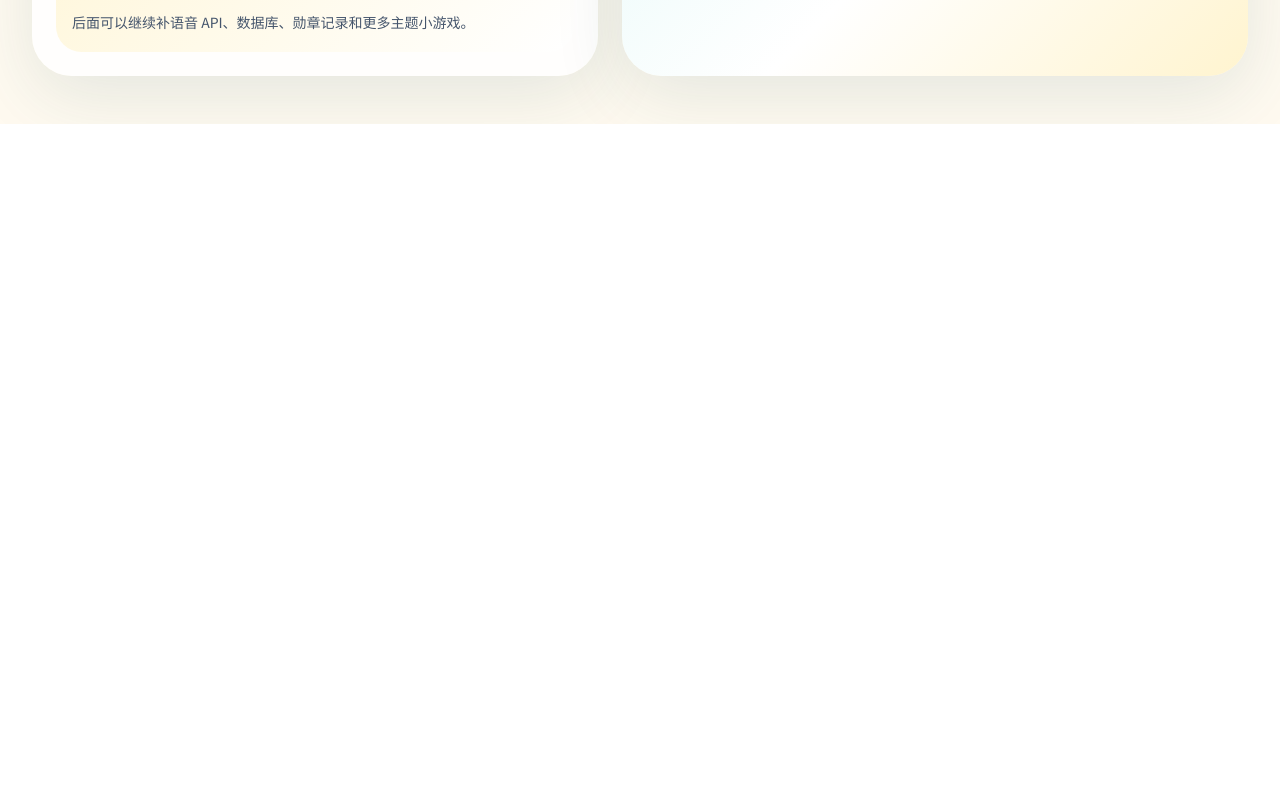
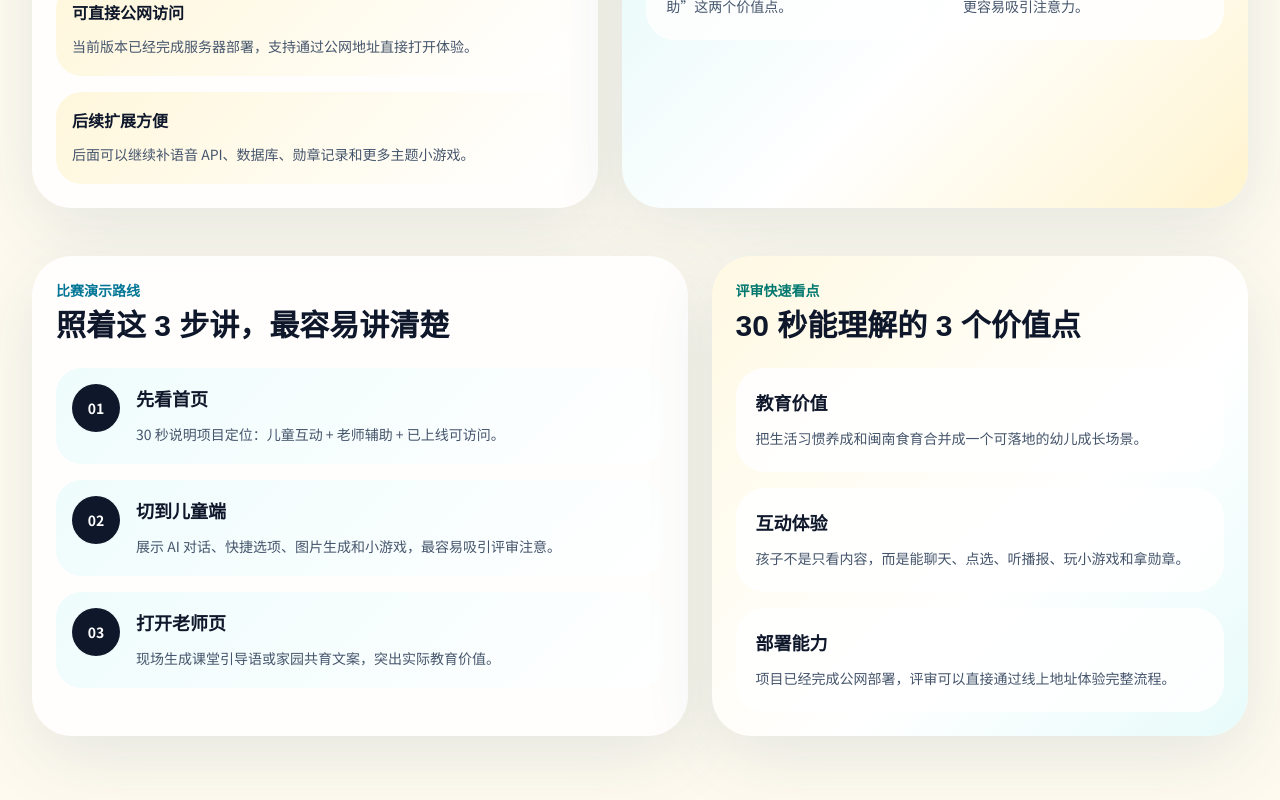
Before and after one commit to HUAhua16888/-, a Next.js app: page / in a window 1280 px wide. Shown: the part 1252-2052 px from the top of the page. Before the commit the page ends 1376 px from the top, so only its background shows below. Built offline with nearby package versions, Linux system fonts and the light colour scheme; no server answers; a web font is replaced by a local one.

Commit message:
Add competition polish and a new mini game

```diff
--- a/src/app/page.tsx
+++ b/src/app/page.tsx
@@ -1,6 +1,8 @@
 import Link from "next/link";
 
 import {
+  demoRouteSteps,
+  judgeFocusCards,
   landingHighlights,
   miniGameCards,
   showcaseHighlights,
@@ -147,6 +149,42 @@ export default function Home() {
           </div>
         </article>
       </section>
+
+      <section className="mx-auto grid w-full max-w-7xl gap-6 px-4 pb-16 md:px-8 lg:grid-cols-[1.1fr_0.9fr]">
+        <article className="rounded-[2.5rem] bg-white/85 p-6 shadow-[0_20px_70px_rgba(35,88,95,0.12)]">
+          <p className="text-sm font-semibold text-cyan-700">比赛演示路线</p>
+          <h2 className="mt-2 text-3xl font-semibold text-slate-900">照着这 3 步讲，最容易讲清楚</h2>
+          <div className="mt-6 space-y-4">
+            {demoRouteSteps.map((item) => (
+              <div
+                key={item.step}
+                className="flex gap-4 rounded-[1.6rem] bg-[linear-gradient(135deg,#effcfc_0%,#ffffff_100%)] p-4"
+              >
+                <div className="flex h-12 w-12 items-center justify-center rounded-full bg-slate-900 text-sm font-semibold text-white">
+                  {item.step}
+                </div>
+                <div>
+                  <p className="text-lg font-semibold text-slate-900">{item.title}</p>
+                  <p className="mt-2 text-sm leading-7 text-slate-600">{item.description}</p>
+                </div>
+              </div>
+            ))}
+          </div>
+        </article>
+
+        <article className="rounded-[2.5rem] bg-[linear-gradient(135deg,#fff9e3_0%,#ffffff_60%,#e7fbfa_100%)] p-6 shadow-[0_20px_70px_rgba(35,88,95,0.12)]">
+          <p className="text-sm font-semibold text-teal-700">评审快速看点</p>
+          <h2 className="mt-2 text-3xl font-semibold text-slate-900">30 秒能理解的 3 个价值点</h2>
+          <div className="mt-6 grid gap-4">
+            {judgeFocusCards.map((item) => (
+              <div key={item.title} className="rounded-[1.8rem] bg-white/85 p-5">
+                <p className="text-lg font-semibold text-slate-900">{item.title}</p>
+                <p className="mt-2 text-sm leading-7 text-slate-600">{item.description}</p>
+              </div>
+            ))}
+          </div>
+        </article>
+      </section>
     </main>
   );
 }
--- a/src/components/story-experience.tsx
+++ b/src/components/story-experience.tsx
@@ -5,6 +5,7 @@ import { startTransition, useEffect, useEffectEvent, useMemo, useRef, useState }
 
 import {
   kindPhrases,
+  mealTrayOptions,
   queueOrder,
   storyMissionMap,
   themes,
@@ -230,6 +231,96 @@ function KindWordsGame() {
   );
 }
 
+function MealTrayGame() {
+  const [pickedItems, setPickedItems] = useState<string[]>([]);
+  const pickedCount = pickedItems.length;
+  const completed = pickedCount === 3;
+  const healthyCount = pickedItems.filter((item) =>
+    mealTrayOptions.find((option) => option.label === item)?.isHealthy,
+  ).length;
+
+  function handlePick(item: string) {
+    if (pickedItems.includes(item) || completed) {
+      return;
+    }
+
+    setPickedItems((current) => [...current, item]);
+  }
+
+  function resetGame() {
+    setPickedItems([]);
+  }
+
+  return (
+    <div className="rounded-[2rem] border border-white/70 bg-white/85 p-6 shadow-[0_18px_50px_rgba(35,88,95,0.12)]">
+      <div className="flex items-center justify-between gap-3">
+        <div>
+          <p className="text-sm font-semibold text-orange-700">小游戏 4</p>
+          <h3 className="mt-1 text-xl font-semibold text-slate-900">午餐小餐盘</h3>
+        </div>
+        <button
+          onClick={resetGame}
+          className="rounded-full bg-orange-100 px-4 py-2 text-sm font-semibold text-orange-800 transition hover:bg-orange-200"
+        >
+          重新搭配
+        </button>
+      </div>
+
+      <p className="mt-3 text-sm leading-7 text-slate-600">
+        从下面选 3 样食物，帮小朋友搭一个更勇敢、更均衡的小餐盘。
+      </p>
+
+      <div className="mt-5 flex flex-wrap gap-3">
+        {mealTrayOptions.map((item) => (
+          <button
+            key={item.label}
+            onClick={() => handlePick(item.label)}
+            className={`rounded-full px-4 py-2 text-sm font-semibold transition ${
+              pickedItems.includes(item.label)
+                ? item.isHealthy
+                  ? "bg-emerald-100 text-emerald-800"
+                  : "bg-rose-100 text-rose-700"
+                : "bg-orange-50 text-slate-700 hover:-translate-y-0.5 hover:bg-orange-100"
+            }`}
+          >
+            {item.label}
+          </button>
+        ))}
+      </div>
+
+      <div className="mt-5 rounded-[1.5rem] bg-slate-50 p-4">
+        <p className="text-sm font-semibold text-slate-700">你选的餐盘</p>
+        <div className="mt-3 flex flex-wrap gap-2">
+          {pickedCount === 0 ? (
+            <span className="text-sm text-slate-400">还没有选食物，点上面的食物按钮。</span>
+          ) : (
+            pickedItems.map((item) => (
+              <span
+                key={item}
+                className="rounded-full bg-white px-3 py-2 text-sm font-semibold text-slate-700 shadow-sm"
+              >
+                {item}
+              </span>
+            ))
+          )}
+        </div>
+      </div>
+
+      {completed ? (
+        <p
+          className={`mt-4 rounded-2xl px-4 py-3 text-sm font-semibold ${
+            healthyCount >= 2 ? "bg-emerald-100 text-emerald-800" : "bg-amber-100 text-amber-800"
+          }`}
+        >
+          {healthyCount >= 2
+            ? "搭配得很棒，这是一份很适合鼓励孩子尝试的小餐盘。"
+            : "这份餐盘还可以更均衡一点，换一换会更好。"}
+        </p>
+      ) : null}
+    </div>
+  );
+}
+
 export function StoryExperience() {
   const imageFeatureEnabled = process.env.NEXT_PUBLIC_ENABLE_IMAGE_GENERATION === "true";
   const [themeId, setThemeId] = useState<ThemeId>("habit");
@@ -252,6 +343,10 @@ export function StoryExperience() {
 
   const activeTheme = themes[themeId];
   const activeMissions = storyMissionMap[themeId];
+  const unlockedChapterCount = Math.max(
+    1,
+    messages.filter((message) => message.role === "assistant").length,
+  );
   const lastAssistantMessage = useMemo(
     () =>
       [...messages]
@@ -565,6 +660,20 @@ export function StoryExperience() {
             <div className="w-full max-w-xs rounded-[2rem] bg-white/85 p-5 shadow-[0_16px_50px_rgba(43,104,98,0.12)]">
               <p className="text-sm font-semibold text-slate-500">今日成长状态</p>
               <p className="mt-3 text-lg font-semibold text-slate-900">{status}</p>
+              <div className="mt-4 grid grid-cols-3 gap-3">
+                <div className="rounded-[1.2rem] bg-slate-50 px-3 py-3 text-center">
+                  <p className="text-xs font-semibold text-slate-500">当前主题</p>
+                  <p className="mt-2 text-sm font-semibold text-slate-900">{activeTheme.label}</p>
+                </div>
+                <div className="rounded-[1.2rem] bg-slate-50 px-3 py-3 text-center">
+                  <p className="text-xs font-semibold text-slate-500">解锁章节</p>
+                  <p className="mt-2 text-sm font-semibold text-slate-900">{unlockedChapterCount}</p>
+                </div>
+                <div className="rounded-[1.2rem] bg-slate-50 px-3 py-3 text-center">
+                  <p className="text-xs font-semibold text-slate-500">勋章数量</p>
+                  <p className="mt-2 text-sm font-semibold text-slate-900">{badges.length}</p>
+                </div>
+              </div>
               <div className="mt-5 flex flex-wrap gap-2">
                 {badges.length === 0 ? (
                   <span className="rounded-full bg-amber-100 px-3 py-2 text-sm text-amber-800">
@@ -760,13 +869,21 @@ export function StoryExperience() {
               ))}
             </div>
           </div>
+
+          <div className="mt-6 rounded-[1.8rem] bg-slate-900 px-4 py-4 text-white">
+            <p className="text-sm font-semibold text-white/70">比赛演示小提示</p>
+            <p className="mt-2 text-sm leading-7 text-white/90">
+              如果你在现场展示，建议先点一个快捷选项，再演示图片生成，最后滑到小游戏区，会更容易抓住评审注意力。
+            </p>
+          </div>
         </div>
       </section>
 
-      <section className="grid gap-6 xl:grid-cols-3">
+      <section className="grid gap-6 xl:grid-cols-2">
         <ShuffleStepsGame />
         <QueueGame />
         <KindWordsGame />
+        <MealTrayGame />
       </section>
     </div>
   );
--- a/src/components/teacher-studio.tsx
+++ b/src/components/teacher-studio.tsx
@@ -3,7 +3,7 @@
 import Link from "next/link";
 import { useState } from "react";
 
-import { teacherTasks, themes, type ThemeId } from "@/lib/site-data";
+import { teacherPitchCards, teacherTasks, themes, type ThemeId } from "@/lib/site-data";
 
 type TeacherResponse = {
   title: string;
@@ -97,6 +97,15 @@ export function TeacherStudio() {
               </button>
             ))}
           </div>
+
+          <div className="mt-8 grid gap-4 md:grid-cols-3">
+            {teacherPitchCards.map((item) => (
+              <div key={item.title} className="rounded-[1.6rem] bg-white/75 p-4">
+                <p className="font-semibold text-slate-900">{item.title}</p>
+                <p className="mt-2 text-sm leading-7 text-slate-600">{item.description}</p>
+              </div>
+            ))}
+          </div>
         </div>
 
         <div className="rounded-[2.5rem] bg-white/90 p-6 shadow-[0_24px_80px_rgba(35,88,95,0.12)]">
@@ -127,6 +136,13 @@ export function TeacherStudio() {
                 <p className="mt-2 text-sm leading-7 text-slate-500">{item.starter}</p>
               </button>
             ))}
+          </div>
+
+          <div className="mt-5 rounded-[1.8rem] bg-[linear-gradient(135deg,#effcfc_0%,#ffffff_100%)] p-4">
+            <p className="text-sm font-semibold text-slate-500">演示时可以这样讲</p>
+            <p className="mt-2 text-sm leading-7 text-slate-700">
+              儿童端负责“让孩子愿意参与”，老师端负责“让老师和家长拿到可直接使用的内容”，两端一起组成完整教育闭环。
+            </p>
           </div>
         </div>
       </section>
--- a/src/lib/site-data.ts
+++ b/src/lib/site-data.ts
@@ -99,6 +99,10 @@ export const miniGameCards = [
     title: "勇敢尝一口",
     hint: "选出最温柔的鼓励话术，陪孩子勇敢尝试新食物。",
   },
+  {
+    title: "午餐小餐盘",
+    hint: "挑选适合孩子的餐盘搭配，完成一轮食育小任务。",
+  },
 ];
 
 export const teacherTasks = [
@@ -157,3 +161,78 @@ export const storyMissionMap: Record<ThemeId, string[]> = {
   habit: ["完成洗手步骤排序", "帮小队排好队", "说出一句整理提醒"],
   food: ["听完一段食育故事", "说一句鼓励尝试的话", "点亮一枚勇敢尝鲜章"],
 };
+
+export const demoRouteSteps = [
+  {
+    step: "01",
+    title: "先看首页",
+    description: "30 秒说明项目定位：儿童互动 + 老师辅助 + 已上线可访问。",
+  },
+  {
+    step: "02",
+    title: "切到儿童端",
+    description: "展示 AI 对话、快捷选项、图片生成和小游戏，最容易吸引评审注意。",
+  },
+  {
+    step: "03",
+    title: "打开老师页",
+    description: "现场生成课堂引导语或家园共育文案，突出实际教育价值。",
+  },
+];
+
+export const judgeFocusCards = [
+  {
+    title: "教育价值",
+    description: "把生活习惯养成和闽南食育合并成一个可落地的幼儿成长场景。",
+  },
+  {
+    title: "互动体验",
+    description: "孩子不是只看内容，而是能聊天、点选、听播报、玩小游戏和拿勋章。",
+  },
+  {
+    title: "部署能力",
+    description: "项目已经完成公网部署，评审可以直接通过线上地址体验完整流程。",
+  },
+];
+
+export const teacherPitchCards = [
+  {
+    title: "课堂引导",
+    description: "把备课时的零散想法，快速变成适合 4-5 岁幼儿听懂的简短引导语。",
+  },
+  {
+    title: "家园共育",
+    description: "老师和家长能围绕同一个主题协同表达，减少家园沟通成本。",
+  },
+  {
+    title: "比赛展示",
+    description: "老师页适合演示“一键生成结果并复制带走”，很容易体现实用价值。",
+  },
+];
+
+export const mealTrayOptions = [
+  {
+    label: "海蛎煎",
+    isHealthy: true,
+  },
+  {
+    label: "紫菜蛋汤",
+    isHealthy: true,
+  },
+  {
+    label: "南瓜小块",
+    isHealthy: true,
+  },
+  {
+    label: "苹果片",
+    isHealthy: true,
+  },
+  {
+    label: "汽水",
+    isHealthy: false,
+  },
+  {
+    label: "薯片",
+    isHealthy: false,
+  },
+];
```
